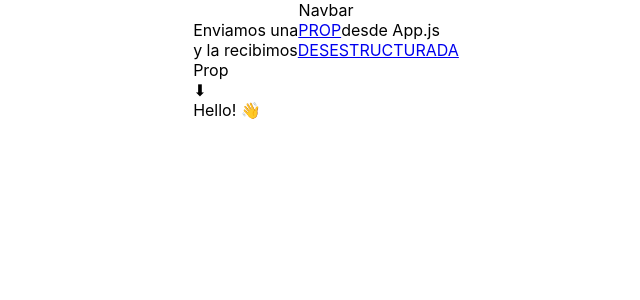
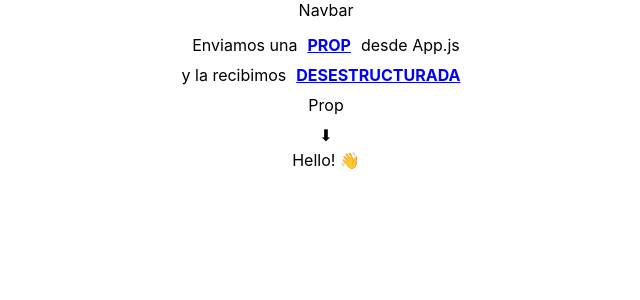
Before and after one commit to SmaelNicolas/Ej_1raEntrega_ReactJs, a React (Create React App) app: page / in a window 1280 px wide. Shown: the top 300 px of the page, without its empty margins (314-954 px from the left). Built offline with nearby package versions, Linux system fonts and the light colour scheme.

Commit message:
add styles to itemListContainer

```diff
--- a/src/components/ItemListContainer/itemListContainer.css
+++ b/src/components/ItemListContainer/itemListContainer.css
@@ -0,0 +1,16 @@
+.container--ItemListContainer {
+	width: 100%;
+	display: flex;
+	flex-direction: column;
+	align-items: center;
+	margin-top: 10px;
+}
+.container--ItemListContainer--text {
+	text-align: center;
+	margin: 5px 0px;
+}
+.itemListContainer--link {
+	padding: 0px 10px;
+	font-weight: 700;
+	color: blue;
+}
```
